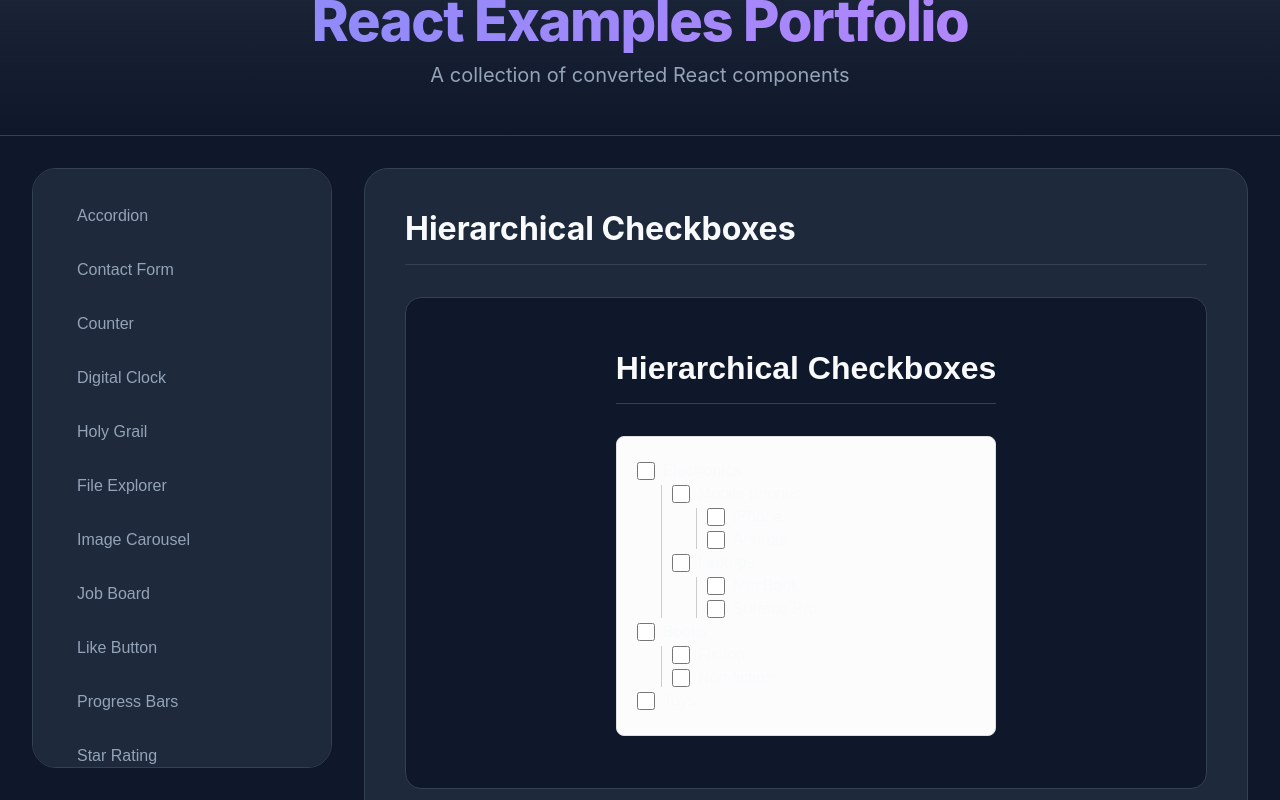
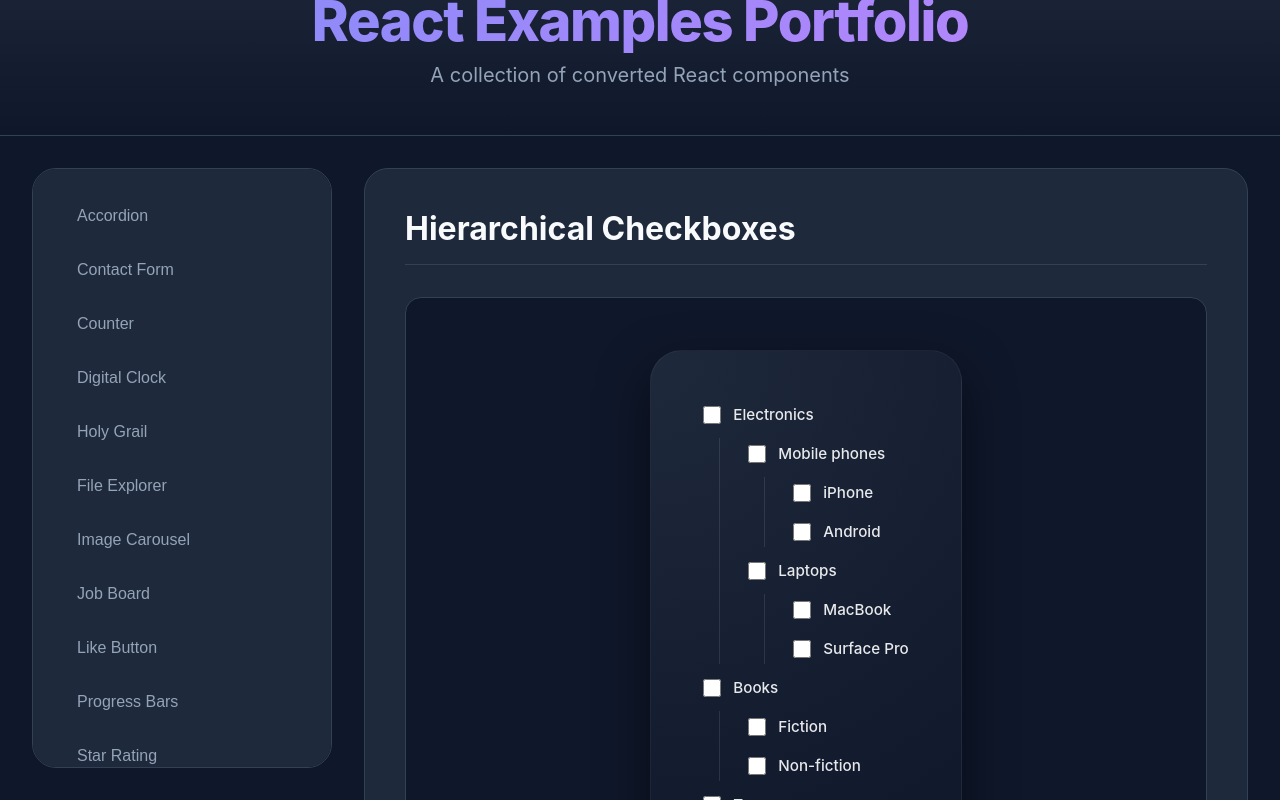
Before and after one commit to prakashsejwani/SampleReactExamples, a React (Vite) app: page / in a window 1280 px wide. Both pictures are taken after a click on the button "Hierarchical Checkboxes". Shown: the part 61-861 px from the top of the page. Built offline with nearby package versions, Linux system fonts and the light colour scheme.

Commit message:
style: update dark theme styling for HierarchicalCheckboxes, TicTacToe and TransferList

```diff
--- a/src/components/HierarchicalCheckboxes/HierarchicalCheckboxes.tsx
+++ b/src/components/HierarchicalCheckboxes/HierarchicalCheckboxes.tsx
@@ -191,7 +191,6 @@ export default function HierarchicalCheckboxes() {
 
     return (
         <div className="hierarchical-checkboxes">
-            <h2>Hierarchical Checkboxes</h2>
             <div className="hierarchical-checkboxes__container">
                 {data.map(item => (
                     <CheckboxNode key={item.id} item={item} onToggle={handleToggle} />
--- a/src/components/HierarchicalCheckboxes/styles.scss
+++ b/src/components/HierarchicalCheckboxes/styles.scss
@@ -1,41 +1,66 @@
 .hierarchical-checkboxes {
-    max-width: 400px;
+    max-width: 500px;
     margin: 20px auto;
-    font-family: sans-serif;
+    font-family: 'Inter', system-ui, -apple-system, sans-serif;
+    color: #fff;
+
+    h2 {
+        margin-bottom: 2rem;
+        font-size: 1.5rem;
+        font-weight: 700;
+        text-align: center;
+        background: linear-gradient(135deg, #818cf8, #c084fc);
+        -webkit-background-clip: text;
+        background-clip: text;
+        -webkit-text-fill-color: transparent;
+    }
 
     &__container {
-        padding: 20px;
-        border: 1px solid #e0e0e0;
-        border-radius: 8px;
-        background-color: #fcfcfc;
+        padding: 2.5rem;
+        background: radial-gradient(circle at top left, #1e293b, #0f172a);
+        border-radius: 2rem;
+        box-shadow: 0 20px 50px rgba(0, 0, 0, 0.5);
+        border: 1px solid rgba(255, 255, 255, 0.05);
     }
 }
 
 .checkbox-node {
-    margin: 5px 0;
+    margin: 8px 0;
 
     &__label {
         display: flex;
         align-items: center;
-        gap: 8px;
+        gap: 12px;
         cursor: pointer;
-        font-size: 16px;
+        padding: 6px 12px;
+        border-radius: 0.75rem;
+        transition: all 0.2s cubic-bezier(0.4, 0, 0.2, 1);
+
+        &:hover {
+            background: rgba(255, 255, 255, 0.05);
+            transform: translateX(4px);
+        }
 
         input[type="checkbox"] {
             width: 18px;
             height: 18px;
             cursor: pointer;
+            accent-color: #6366f1;
+            border-radius: 6px;
         }
     }
 
     &__name {
         user-select: none;
+        font-size: 0.95rem;
+        font-weight: 500;
+        color: rgba(255, 255, 255, 0.9);
     }
 
     &__children {
-        margin-left: 24px;
-        margin-top: 5px;
-        border-left: 1px solid #ccc;
-        padding-left: 10px;
+        margin-left: 28px;
+        margin-top: 4px;
+        border-left: 1px solid rgba(255, 255, 255, 0.1);
+        padding-left: 16px;
     }
 }
--- a/src/components/TicTacToe/TicTacToe.scss
+++ b/src/components/TicTacToe/TicTacToe.scss
@@ -6,8 +6,13 @@
   display: flex;
   justify-content: center;
   align-items: center;
-  color: var(--text-primary);
+  color: #fff;
   font-family: 'Inter', system-ui, -apple-system, sans-serif;
+  background: radial-gradient(circle at top left, #1e293b, #0f172a);
+  border-radius: 2rem;
+  box-shadow: 0 20px 50px rgba(0, 0, 0, 0.5);
+  border: 1px solid rgba(255, 255, 255, 0.05);
+  padding: 2.5rem;
 }
 
 .tt-card {
--- a/src/components/TransferList/styles.scss
+++ b/src/components/TransferList/styles.scss
@@ -51,6 +51,7 @@
                 letter-spacing: -0.01em;
                 background: linear-gradient(135deg, #818cf8, #c084fc);
                 -webkit-background-clip: text;
+                background-clip: text;
                 -webkit-text-fill-color: transparent;
             }
 
```
